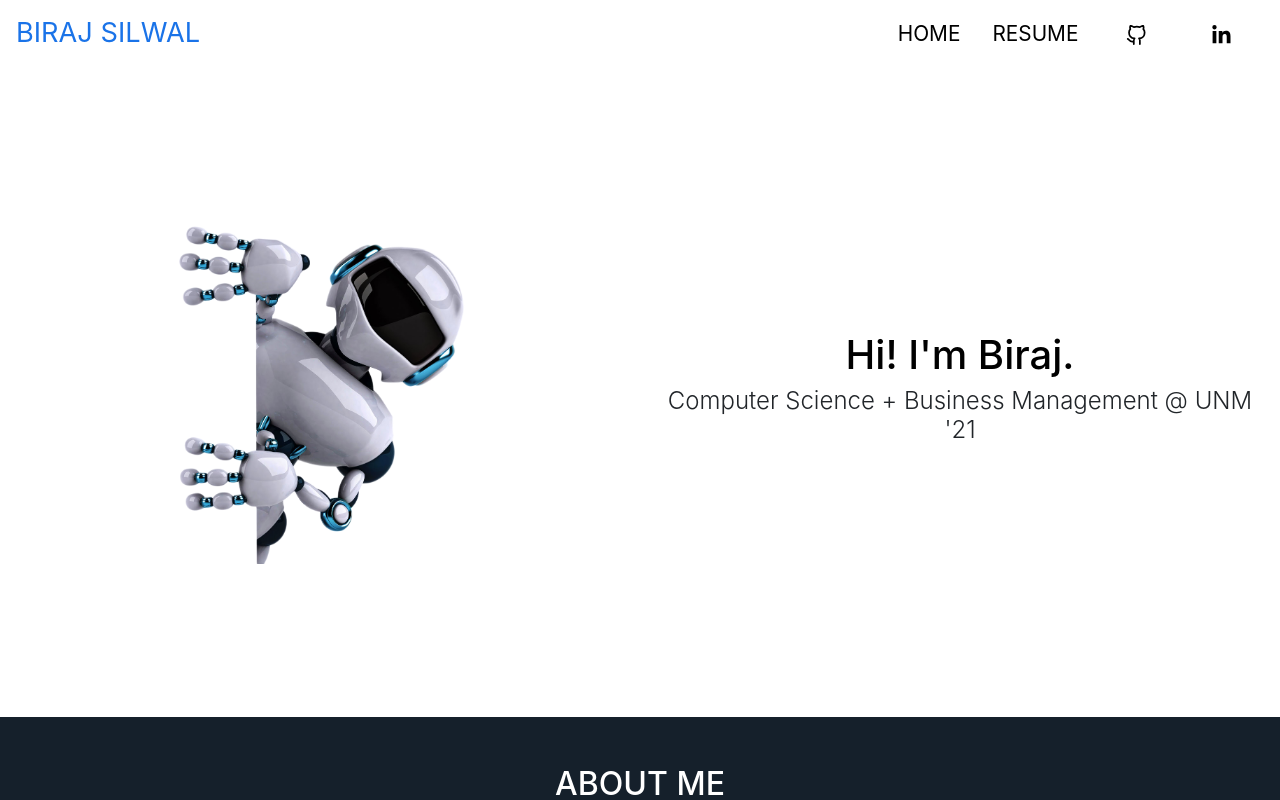
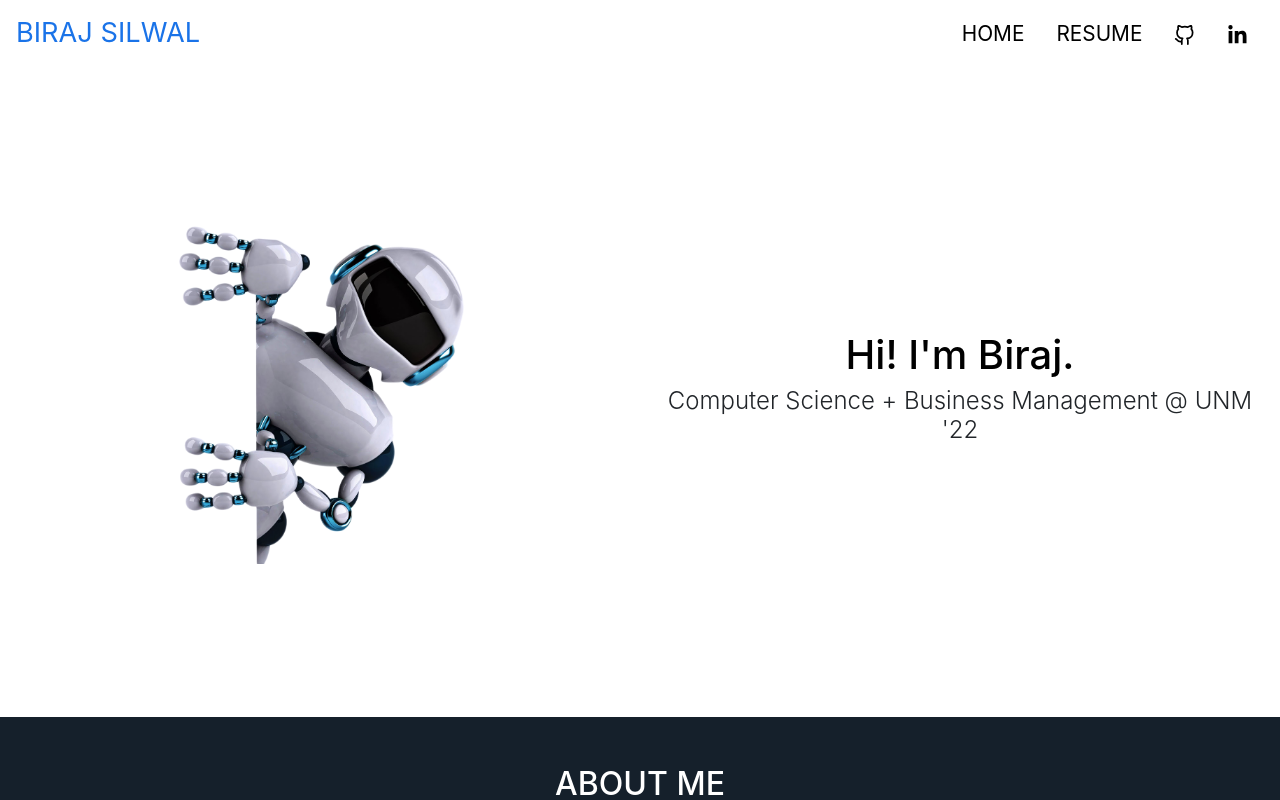
Before and after one commit to birajsilwal/ReactWebsite, a React (Create React App) app: page / in a window 1280 px wide. Shown: the top 800 px of the page. Built offline with nearby package versions, Linux system fonts and the light colour scheme.

Commit message:
animation and transition in banner

```diff
--- a/package.json
+++ b/package.json
@@ -4,6 +4,7 @@
   "version": "0.1.0",
   "private": true,
   "dependencies": {
+    "aos": "^2.3.4",
     "bootstrap": "^4.5.0",
     "emotion": "^10.0.27",
     "gh-pages": "^3.1.0",
@@ -14,7 +15,8 @@
     "react-ga": "^3.1.2",
     "react-icons": "^3.10.0",
     "react-router-dom": "^5.2.0",
-    "react-scripts": "3.4.1"
+    "react-scripts": "3.4.1",
+    "react-spring": "^8.0.27"
   },
   "scripts": {
     "predeploy": "yarn build",
--- /dev/null
+++ b/src/components/Banner.js
@@ -0,0 +1,58 @@
+import React from 'react';
+import "bootstrap/dist/css/bootstrap.min.css";
+import HomeCss from "../css/Home.module.css";
+import "../css/Home.css";
+import ro from "../static/robot2.png";
+import {Spring} from 'react-spring/renderprops'
+
+export default function Banner() {
+
+  const HiMessageAlign = {
+    alignSelf: "center"
+  };
+
+  return (
+    <div>
+      {/* top banner with picture */}
+      <div class="container-fluid">
+        <div class="banner">
+          <div class="row">
+
+            <Spring
+              from={{ opacity: 0, marginTop: -500 }}
+              to={{ opacity: 1, marginTop: 0 }}
+              config={{ duration: 1000 }}>
+
+
+              { props => (
+                <div class="col-lg-6">
+                  <div style={props}>
+                    <img src={ro} alt=""></img>
+                  </div>
+                </div>
+              )}
+            </Spring>
+
+            <Spring
+              from={{ opacity: 0, marginRight: -500 }}
+              to={{ opacity: 1, marginRight: 0 }}
+              config={{ delay: 1000 }}>
+
+              { props => (
+                <div style={HiMessageAlign} class="col-lg-6">
+                  <div style={props}>
+                    <div class="banner-content">
+                      <h1 class="banner-title">Hi! I'm Biraj.</h1>
+                      <h4 className={HomeCss.bannerCaption}>Computer Science + Business Management @ UNM '22</h4>
+                    </div>
+                  </div>
+                </div>
+              )}
+            </Spring>
+
+          </div>
+        </div>
+      </div>
+    </div>
+  )
+}
--- a/src/components/NewHeader.jsx
+++ b/src/components/NewHeader.jsx
@@ -8,7 +8,7 @@ import { FaLinkedinIn } from 'react-icons/fa';
 
 import { css } from 'emotion';
 
-export default function TopHeader() {
+export default function NewHeader() {
 
   const aa = css`
     position: relative;
--- a/src/css/Header.css
+++ b/src/css/Header.css
@@ -10,5 +10,6 @@
 .nav-link {
   display: inline;
   margin: .5rem 1rem;
+  padding: 0;
 
 }
--- a/src/pages/Home.js
+++ b/src/pages/Home.js
@@ -1,42 +1,18 @@
 import React from 'react';
 import "bootstrap/dist/css/bootstrap.min.css";
-import HomeCss from "../css/Home.module.css";
 import "../css/Home.css";
+import Banner from "../components/Banner";
 import Experience from "../components/Experience";
 import Portfolio from "../components/Portfolio";
 import AboutMe from "../components/AboutMe";
 import GithubStat from "../components/GithubStat";
-import ro from "../static/robot2.png";
 
 export default function Home() {
-
-  const HiMessageAlign = {
-    alignSelf: "center"
-  };
-
   return (
     <div>
       <div>
 
-        {/* top banner with picture */}
-        <div class="container-fluid">
-          <div class="banner">
-            <div class="row">
-              <div class="col-lg-6">
-                <img src={ro} alt=""></img>
-              </div>
-              <div style={HiMessageAlign} class="col-lg-6">
-                <div class="banner-content-container">
-                  <div class="banner-content">
-                    <h1 class="banner-title">Hi! I'm Biraj.</h1>
-                    <h4 className={HomeCss.bannerCaption}>Computer Science + Business Management @ UNM '21</h4>
-                  </div>
-                </div>
-              </div>
-            </div>
-
-          </div>
-        </div>
+        <Banner />
 
         {/* main containers in the home page */}
         <main>
```
Also changed, not shown: 1 other file (tests, documents, lock files or other folders).
